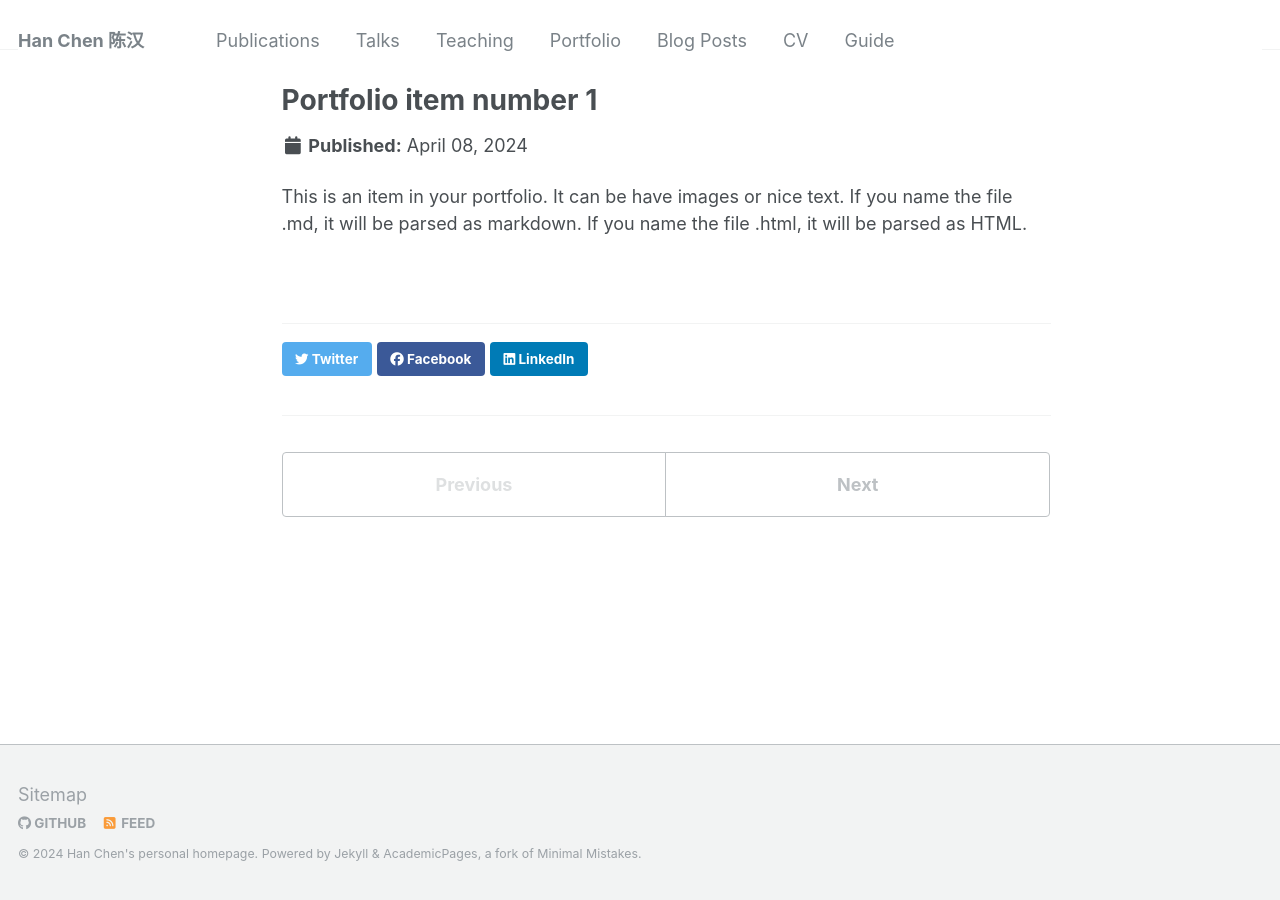
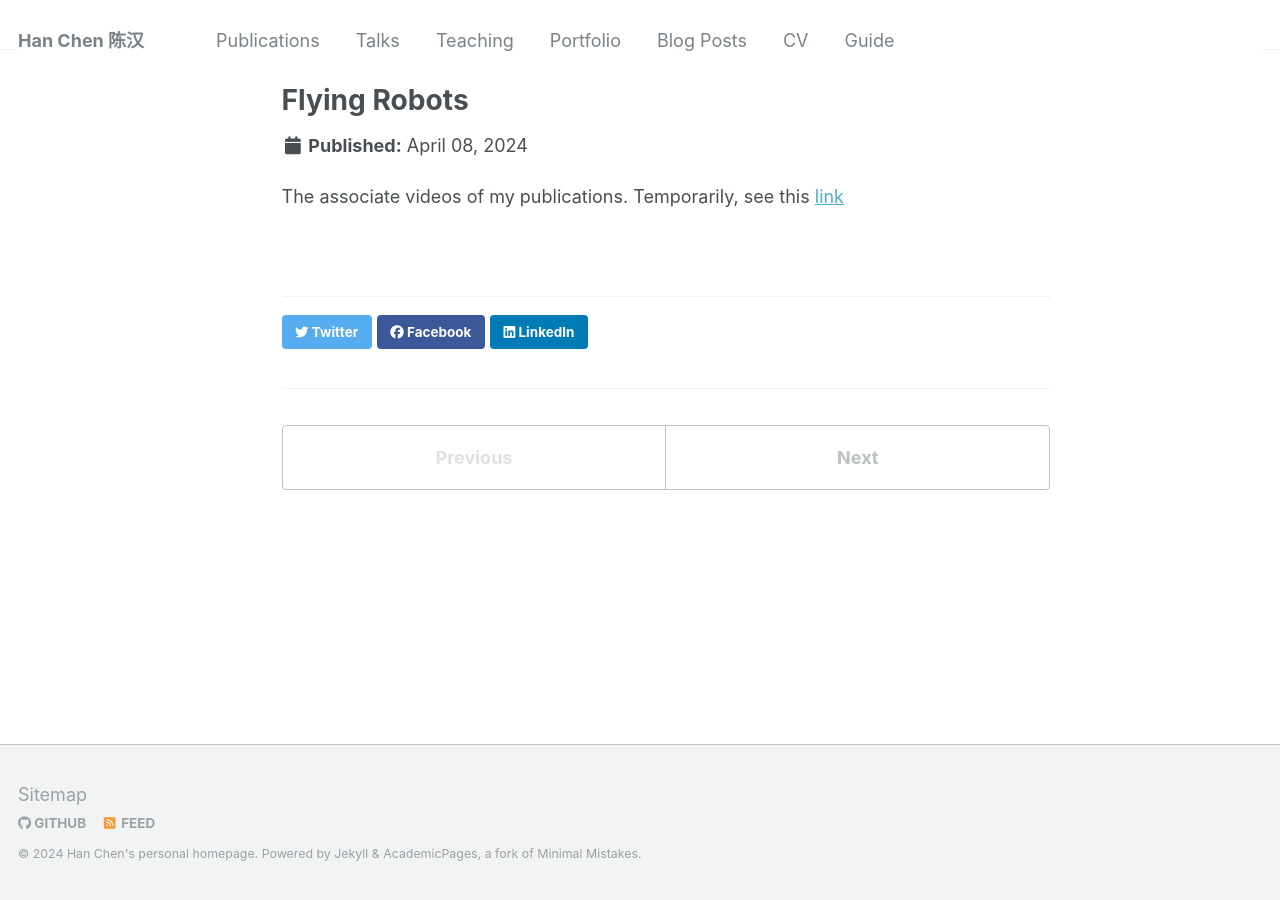
Before and after one commit to chenhanpolyu/chenhanpolyu.github.io, a Jekyll site: the page built from _portfolio/portfolio-1.md, in a window 1280 px wide. Built offline with Jekyll 4.4.1, drawn with Linux system fonts in a browser that asks for light colours.

Commit message:
update profolio

```diff
--- a/_portfolio/portfolio-1.md
+++ b/_portfolio/portfolio-1.md
@@ -1,7 +1,6 @@
 ---
-title: "Portfolio item number 1"
-excerpt: "Short description of portfolio item number 1<br/><img src='/images/500x300.png'>"
+title: "Flying Robots"
+excerpt: "Demo videos of the finished works"
 collection: portfolio
 ---
-
-This is an item in your portfolio. It can be have images or nice text. If you name the file .md, it will be parsed as markdown. If you name the file .html, it will be parsed as HTML.
+The associate videos of my publications. Temporarily, see this [link](https://mp.weixin.qq.com/s/txn98dEMXWHpongZEVjUBw)
```
